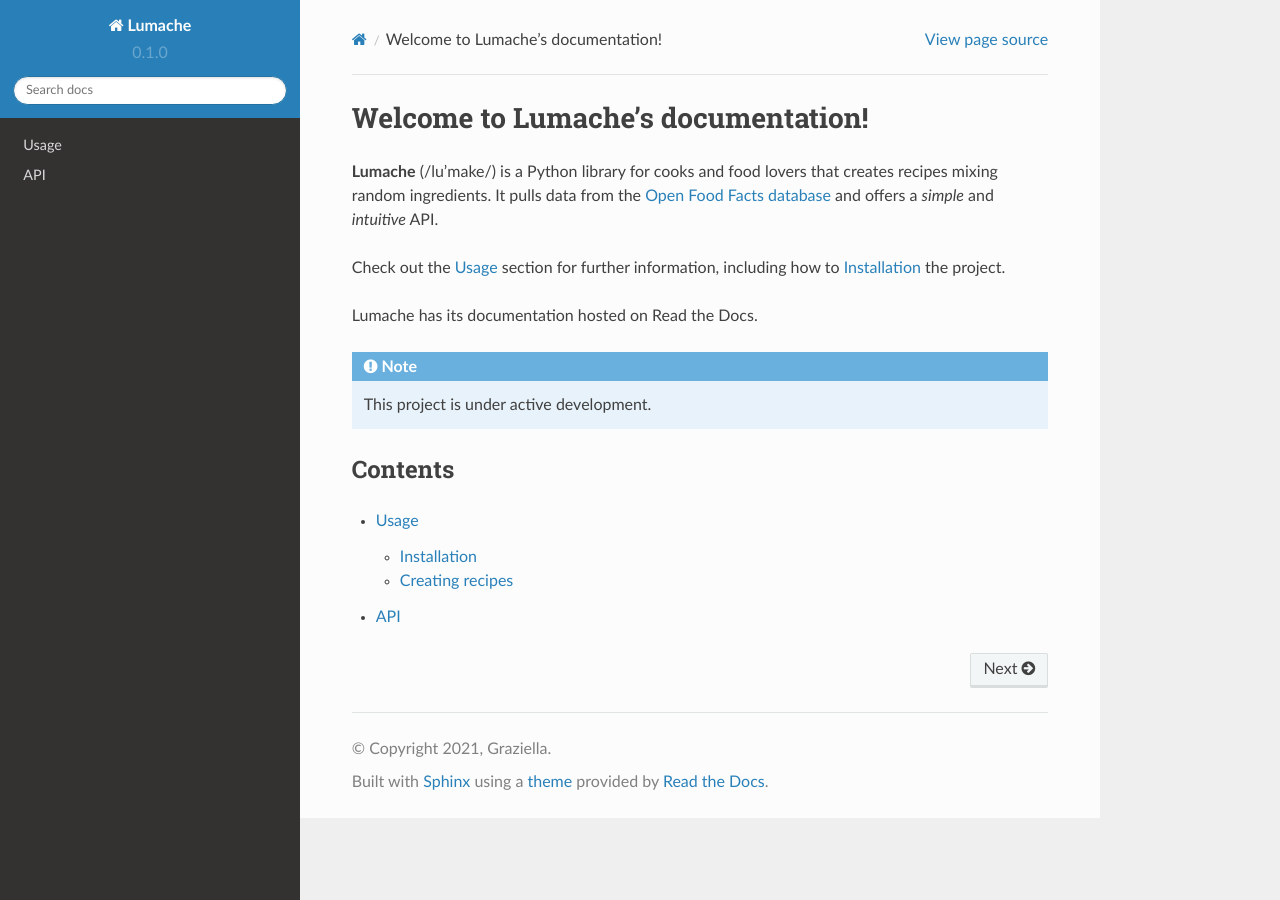
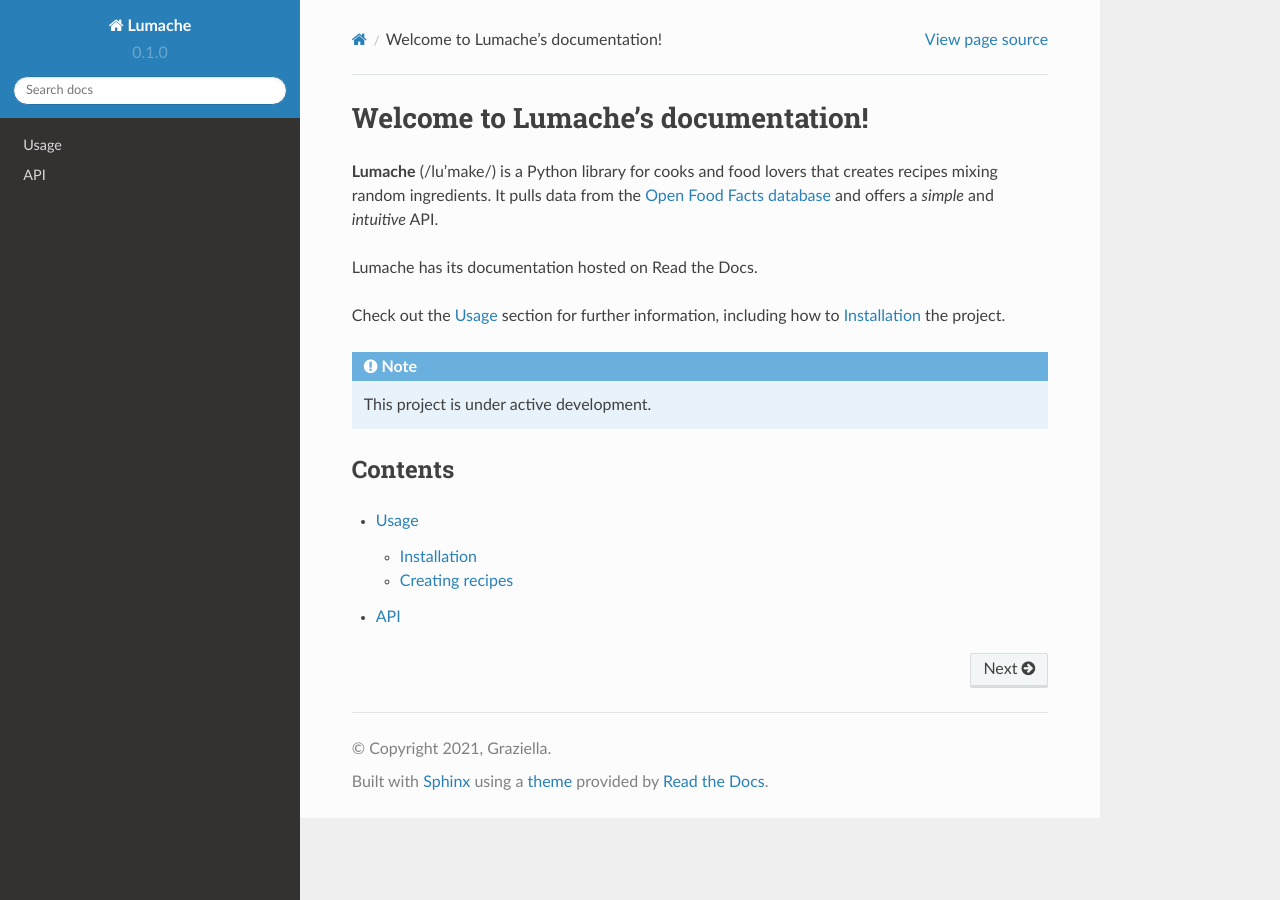
Before and after one commit to LegoLukas/readthedocs_tut, a Sphinx documentation site: the page built from docs/source/index.rst, in a window 1280 px wide. Built offline with Sphinx 7.4.7 and the Read the Docs theme 2.0.0, drawn with Linux system fonts in a browser that asks for light colours.

```diff
--- a/docs/source/index.rst
+++ b/docs/source/index.rst
@@ -6,15 +6,14 @@ that creates recipes mixing random ingredients.
 It pulls data from the `Open Food Facts database <https://world.openfoodfacts.org/>`_
 and offers a *simple* and *intuitive* API.
 
+Lumache has its documentation hosted on Read the Docs.
+
 Check out the :doc:`usage` section for further information, including
 how to :ref:`installation` the project.
-
-Lumache has its documentation hosted on Read the Docs.
 
 .. note::
 
    This project is under active development.
-
 
 
 Contents
```
